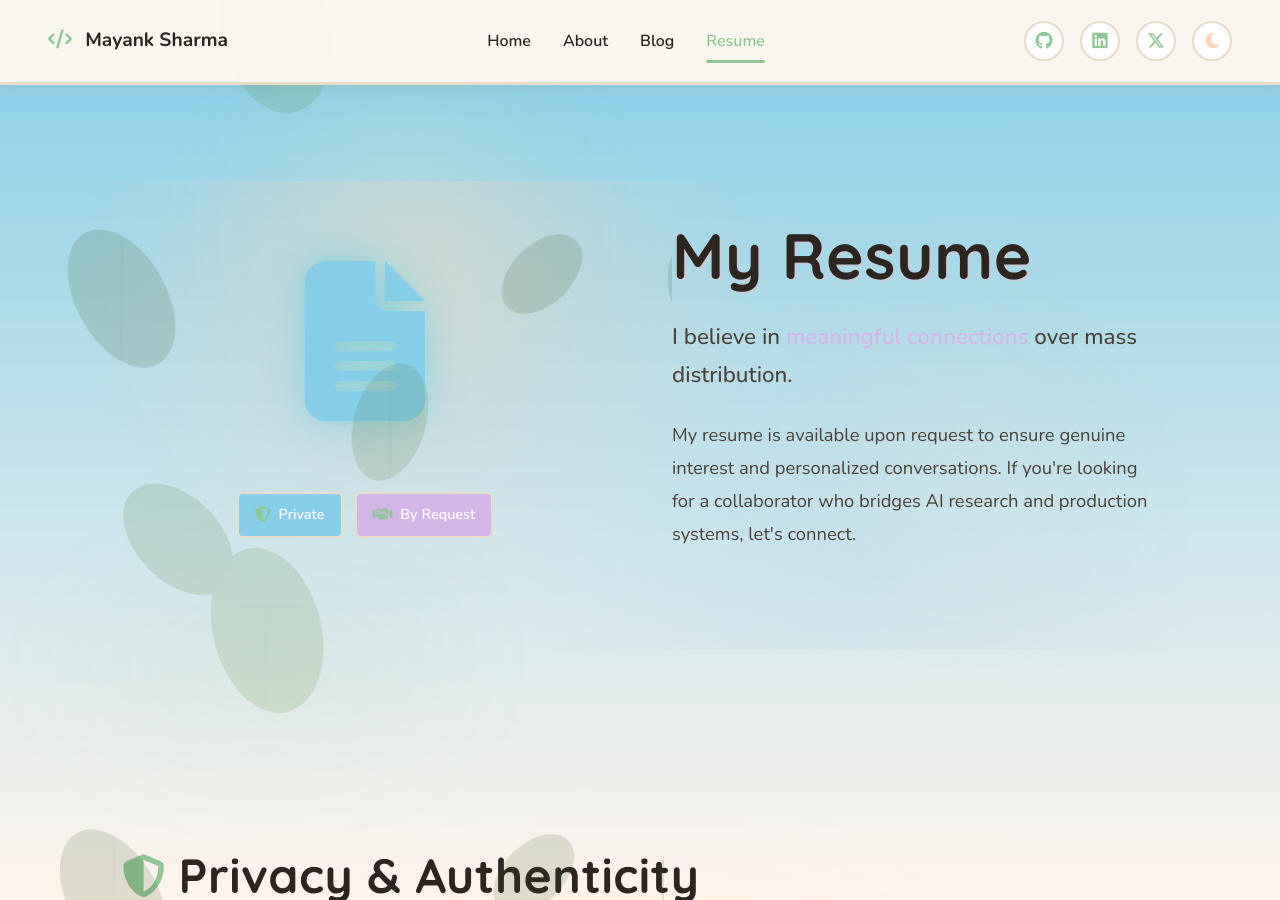
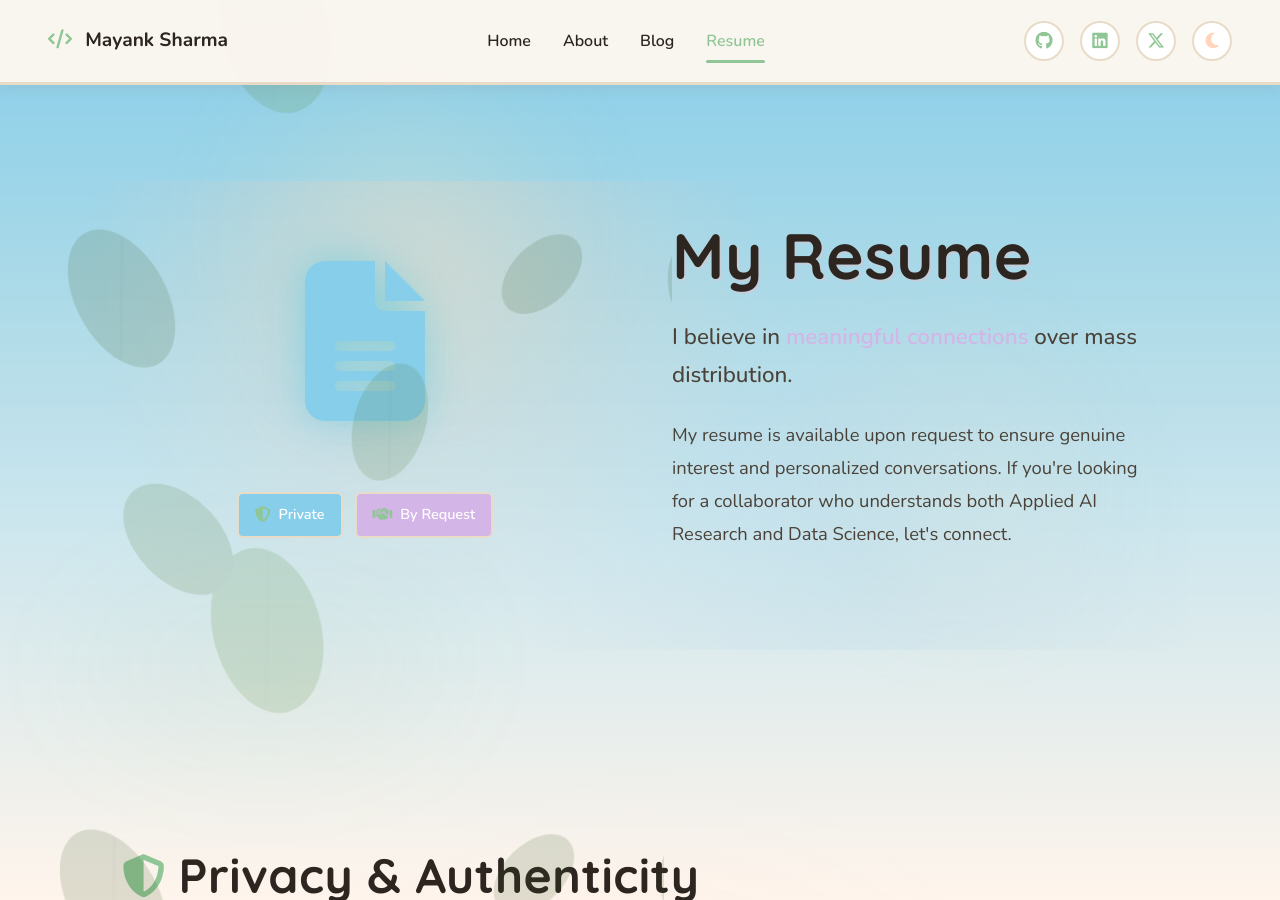
Before and after one commit to mayank1101/mayank1101.github.io, a Jekyll site: the page built from resume.html, in a window 1280 px wide and 900 px high. Built offline with Jekyll 4.4.1, drawn with Linux system fonts in a browser that asks for light colours.

Commit message:
fixed typing in resume.html

```diff
--- a/resume.html
+++ b/resume.html
@@ -36,7 +36,7 @@ description: Mayank Sharma's Resume - Available upon request. Contact me for col
                 I believe in <span style="color: var(--accent-purple); font-weight: 600;">meaningful connections</span> over mass distribution.
             </p>
             <p style="font-size: 1.15rem; line-height: 1.8; margin-bottom: 2rem; color: var(--text-muted);">
-                My resume is available upon request to ensure genuine interest and personalized conversations. If you're looking for a collaborator who bridges AI research and production systems, let's connect.
+                My resume is available upon request to ensure genuine interest and personalized conversations. If you're looking for a collaborator who understands both Applied AI Research and Data Science, let's connect.
             </p>
         </div>
     </div>
```
